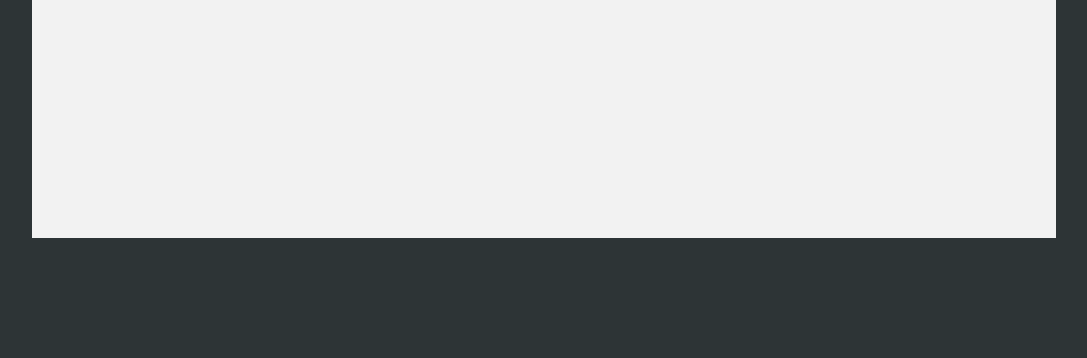
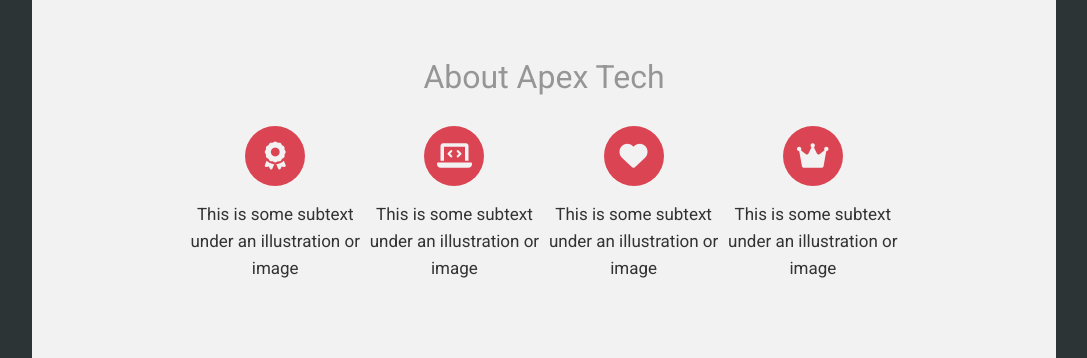
Before and after one commit to devGoldenChild/landing-page, a plain HTML site: page index.html in a window 1280 px wide. Shown: the part 562-920 px from the top of the page, without its empty margins (96-1183 px from the left). Before the commit the page ends 800 px from the top, so only its background shows below. Drawn offline with Linux system fonts and the light colour scheme.

Commit message:
created the about section

```diff
--- a/index.html
+++ b/index.html
@@ -8,6 +8,10 @@
     <link
       href="https://fonts.googleapis.com/css2?family=Roboto:wght@100;300;400;500;700;900&display=swap"
       rel="stylesheet"
+    />
+    <link
+      rel="stylesheet"
+      href="https://cdnjs.cloudflare.com/ajax/libs/font-awesome/6.0.0-beta2/css/all.min.css"
     />
     <link rel="stylesheet" href="./styles.css" />
   </head>
@@ -44,10 +48,40 @@
             <a href="#" class="btn-primary">Sign up</a>
           </div>
           <div class="header-content-right">
-            <img src="./images/header-img.jpg" alt="" class="header-img" />
+            <img class="header-img" src="./images/header-img.jpg" alt="" />
           </div>
         </div>
       </div>
+      <!-- About Section -->
+      <section class="about">
+        <h3 class="about-title">About Apex Tech</h3>
+        <div class="about-content">
+          <div class="about-item">
+            <span class="about-icon"><i class="fas fa-award"></i></span>
+            <span class="about-text"
+              >This is some subtext under an illustration or image</span
+            >
+          </div>
+          <div class="about-item">
+            <span class="about-icon"><i class="fas fa-laptop-code"></i></span>
+            <span class="about-text"
+              >This is some subtext under an illustration or image</span
+            >
+          </div>
+          <div class="about-item">
+            <span class="about-icon"><i class="fas fa-heart"></i></span>
+            <span class="about-text"
+              >This is some subtext under an illustration or image</span
+            >
+          </div>
+          <div class="about-item">
+            <span class="about-icon"><i class="fas fa-crown"></i></span>
+            <span class="about-text"
+              >This is some subtext under an illustration or image</span
+            >
+          </div>
+        </div>
+      </section>
     </div>
   </body>
 </html>
--- a/styles.css
+++ b/styles.css
@@ -21,6 +21,7 @@ body {
   background-color: #f2f2f2;
 }
 
+/* HEADER */
 .header {
   width: 100%;
   height: 70vh;
@@ -98,7 +99,6 @@ body {
   padding: 10px 40px;
   border-radius: 10px;
   color: #da4453;
-  /* background-color: #8274eb; */
   background-color: #fdcb6e;
   text-decoration: none;
   font-weight: 500;
@@ -111,3 +111,54 @@ body {
   object-fit: cover;
   border-radius: 5px;
 }
+
+/* ABOUT SECTION */
+.about {
+  width: 70%;
+  margin: 0 auto;
+  padding: 60px 0;
+}
+
+.about-title {
+  text-align: center;
+  font-size: 32px;
+  font-weight: 400;
+  margin-bottom: 30px;
+  color: #969696;
+}
+
+.about-content {
+  display: flex;
+  align-items: center;
+  justify-content: space-between;
+  margin-top: 30px;
+}
+
+.about-item {
+  flex: 1;
+  display: flex;
+  flex-direction: column;
+  align-items: center;
+  justify-content: center;
+}
+
+.about-icon {
+  width: 60px;
+  height: 60px;
+  border-radius: 50%;
+  color: #f2f2f2;
+  background-color: #da4453;
+  display: flex;
+  align-items: center;
+  justify-content: center;
+  font-weight: 300;
+  font-size: 28px;
+}
+
+.about-text {
+  text-align: center;
+  font-size: 17px;
+  font-weight: 400;
+  line-height: 1.6;
+  margin: 15px 0;
+}
```
